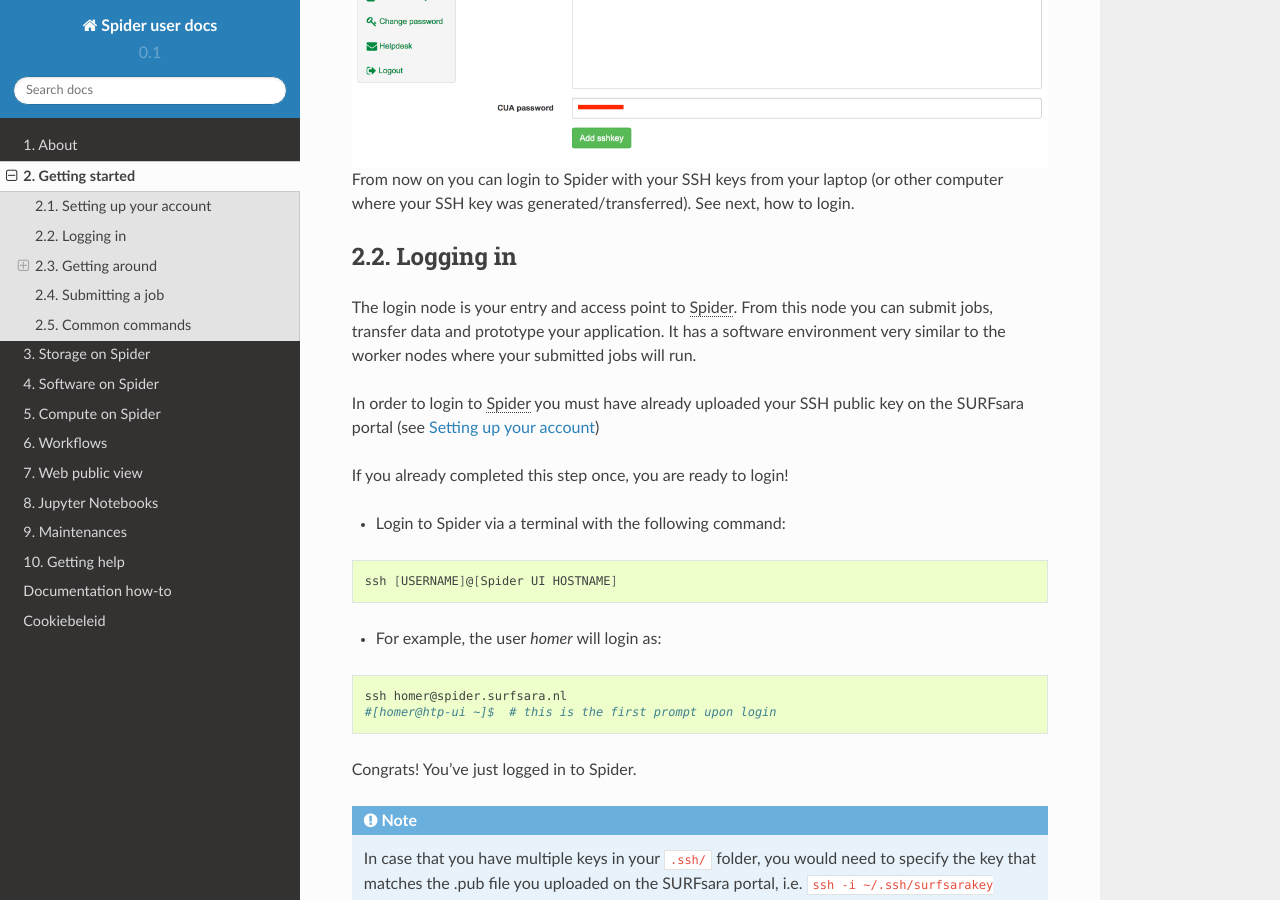
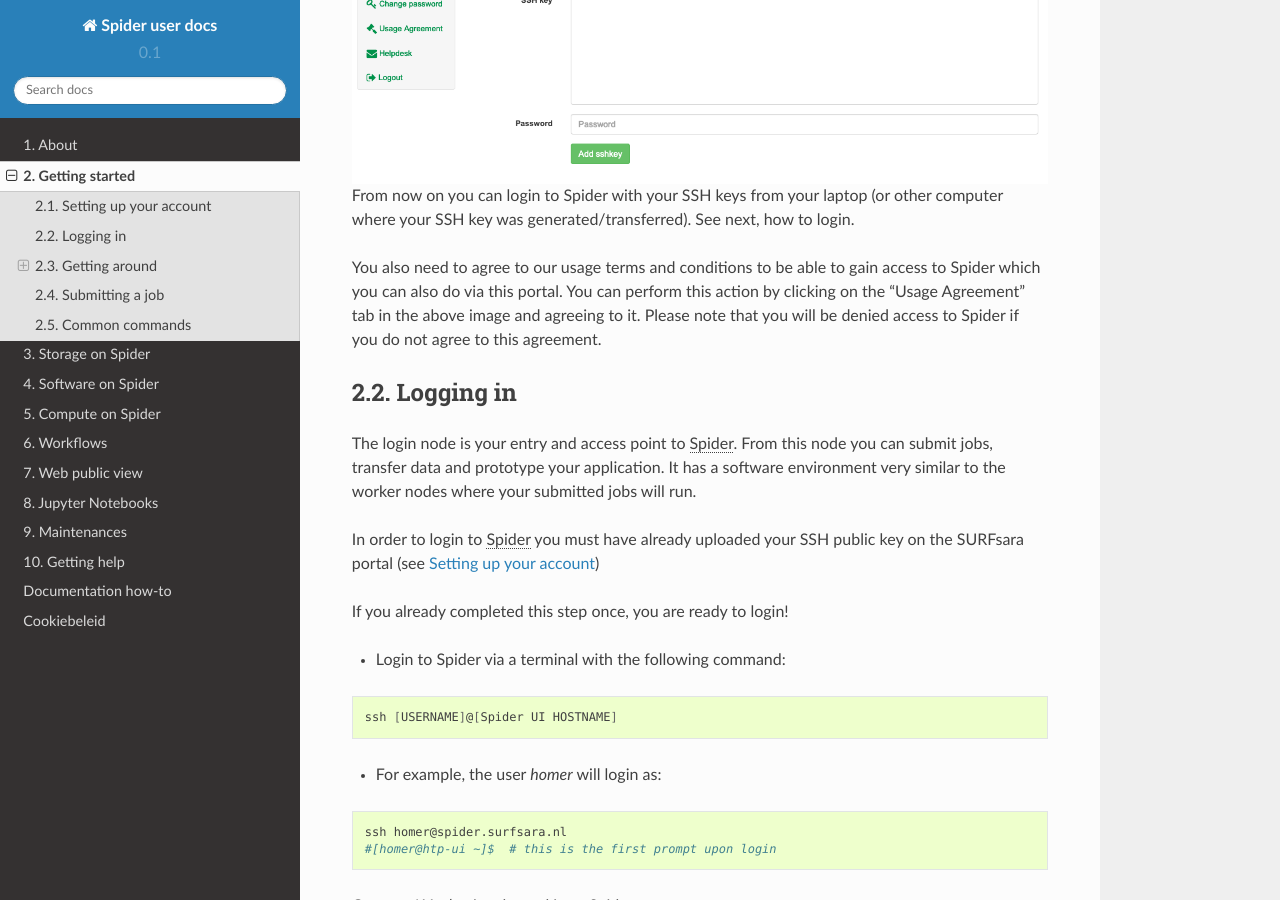
Before and after one commit to sara-nl/spiderdocs, a Sphinx documentation site: the page built from source/Pages/getting_started.rst, in a window 1280 px wide and 900 px high, scrolled down 1059 px. Built offline with Sphinx 7.4.7 and the Read the Docs theme 2.0.0, drawn with Linux system fonts in a browser that asks for light colours.

Commit message:
adding text for usage agreement and a new CUA snapshot image

```diff
--- a/source/Pages/getting_started.rst
+++ b/source/Pages/getting_started.rst
@@ -39,7 +39,8 @@
    laptop$ ssh-keygen # This will create a key-pair in $HOME/.ssh directory
 
 Finally you have to upload your key to our SURFsara portal. Note that this is
-an *one time* task. Follow these steps:
+an *one time* task.
+Follow these steps:
 
 * **Step 1**: Login to the `SURFsara portal`_ with your SURFsara user account
 * **Step 2**: Click on the tab "Public ssh keys" on the left pane
@@ -51,6 +52,9 @@
 From now on you can login to Spider with your SSH keys from your laptop (or other
 computer where your SSH key was generated/transferred). See next, :ref:`how to login <login>`.
 
+You also need to agree to our usage terms and conditions to be able to gain access to Spider which you can also do via this portal.
+You can perform this action by clicking on the "Usage Agreement" tab in the above image and agreeing to it. Please note that you will be denied
+access to Spider if you do not agree to this agreement.
 
 
 .. _ssh-login:
```
Also changed, not shown: source/Images/cua-portal-addssh.png.
